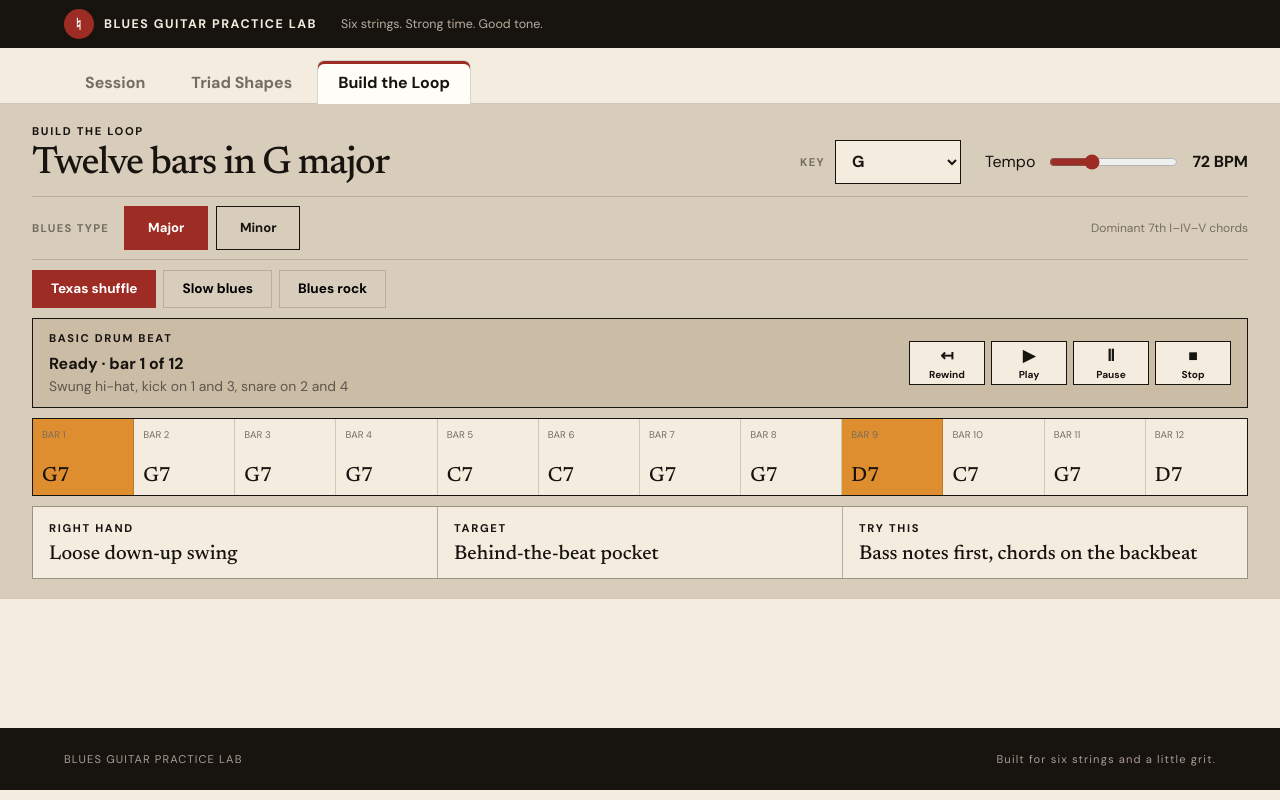
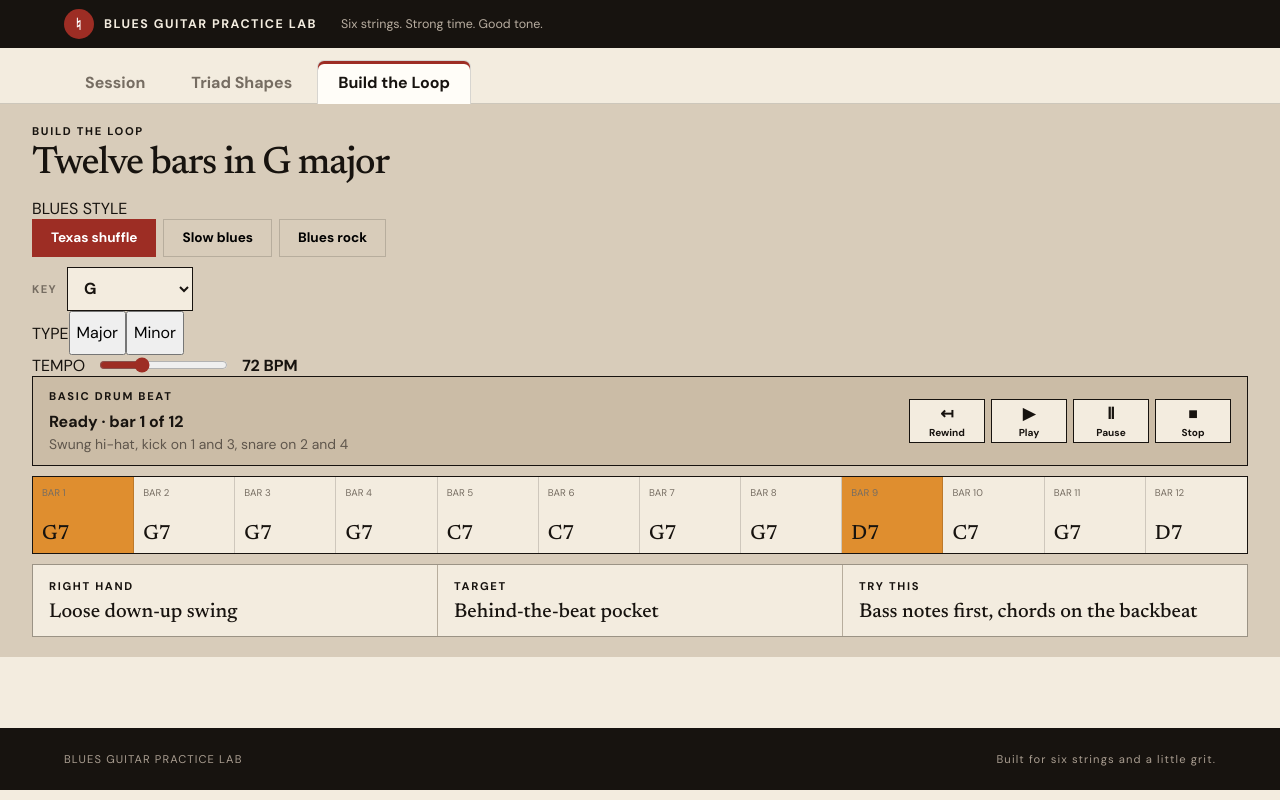
Before and after one commit to flyfisher1952/blues-guitar-practice-lab, an Angular app: page / in a window 1280 px wide. Both pictures are taken after a click on the tab "Build the Loop". Built offline with nearby package versions, Linux system fonts and the light colour scheme; what html-docx-js-typescript would draw is missing.

Commit message:
Combine loop controls into one toolbar

```diff
--- a/src/app/component/build-loop/build-loop.component.html
+++ b/src/app/component/build-loop/build-loop.component.html
@@ -1,7 +1,19 @@
 <section class="panel groove-panel" role="tabpanel">
-  <div class="panel-heading">
+  <div class="panel-heading loop-heading">
     <div><p class="eyebrow">BUILD THE LOOP</p><h1>Twelve bars in {{ selectedKey.label }} {{ mode }}</h1></div>
-    <div class="loop-controls">
+  </div>
+
+  <div class="loop-toolbar" aria-label="Loop controls">
+    <div class="loop-control-group loop-style-control">
+      <span class="loop-control-label">BLUES STYLE</span>
+      <div class="groove-tabs" role="tablist" aria-label="Groove style">
+        <button type="button" [class.active]="grooveStyle === 'shuffle'" (click)="grooveStyleChange.emit('shuffle')">Texas shuffle</button>
+        <button type="button" [class.active]="grooveStyle === 'slow'" (click)="grooveStyleChange.emit('slow')">Slow blues</button>
+        <button type="button" [class.active]="grooveStyle === 'rock'" (click)="grooveStyleChange.emit('rock')">Blues rock</button>
+      </div>
+    </div>
+
+    <div class="loop-control-group loop-harmony-control">
       <label class="groove-key-select">
         <span>KEY</span>
         <select
@@ -13,21 +25,20 @@
           }
         </select>
       </label>
-      <label class="tempo"><span>Tempo</span><input type="range" min="55" max="110" [value]="tempo" (input)="tempoChange.emit(+$any($event.target).value)"><strong>{{ tempo }} BPM</strong></label>
+      <div class="loop-mode-buttons" role="group" aria-label="Blues key type">
+        <span class="loop-control-label">TYPE</span>
+        <button type="button" [class.active]="mode === 'major'" (click)="modeChange.emit('major')">Major</button>
+        <button type="button" [class.active]="mode === 'minor'" (click)="modeChange.emit('minor')">Minor</button>
+      </div>
     </div>
-  </div>
 
-  <div class="mode-picker loop-mode-picker" role="group" aria-label="Blues key type">
-    <span>BLUES TYPE</span>
-    <button type="button" [class.active]="mode === 'major'" (click)="modeChange.emit('major')">Major</button>
-    <button type="button" [class.active]="mode === 'minor'" (click)="modeChange.emit('minor')">Minor</button>
-    <small>{{ mode === 'major' ? 'Dominant 7th I–IV–V chords' : 'Minor 7th i–iv with a dominant V' }}</small>
-  </div>
-
-  <div class="groove-tabs" role="tablist" aria-label="Groove style">
-    <button type="button" [class.active]="grooveStyle === 'shuffle'" (click)="grooveStyleChange.emit('shuffle')">Texas shuffle</button>
-    <button type="button" [class.active]="grooveStyle === 'slow'" (click)="grooveStyleChange.emit('slow')">Slow blues</button>
-    <button type="button" [class.active]="grooveStyle === 'rock'" (click)="grooveStyleChange.emit('rock')">Blues rock</button>
+    <div class="loop-control-group loop-tempo-control">
+      <label class="tempo">
+        <span class="loop-control-label">TEMPO</span>
+        <input type="range" min="55" max="110" [value]="tempo" (input)="tempoChange.emit(+$any($event.target).value)">
+        <strong>{{ tempo }} BPM</strong>
+      </label>
+    </div>
   </div>
 
   <div class="beat-player">
```
